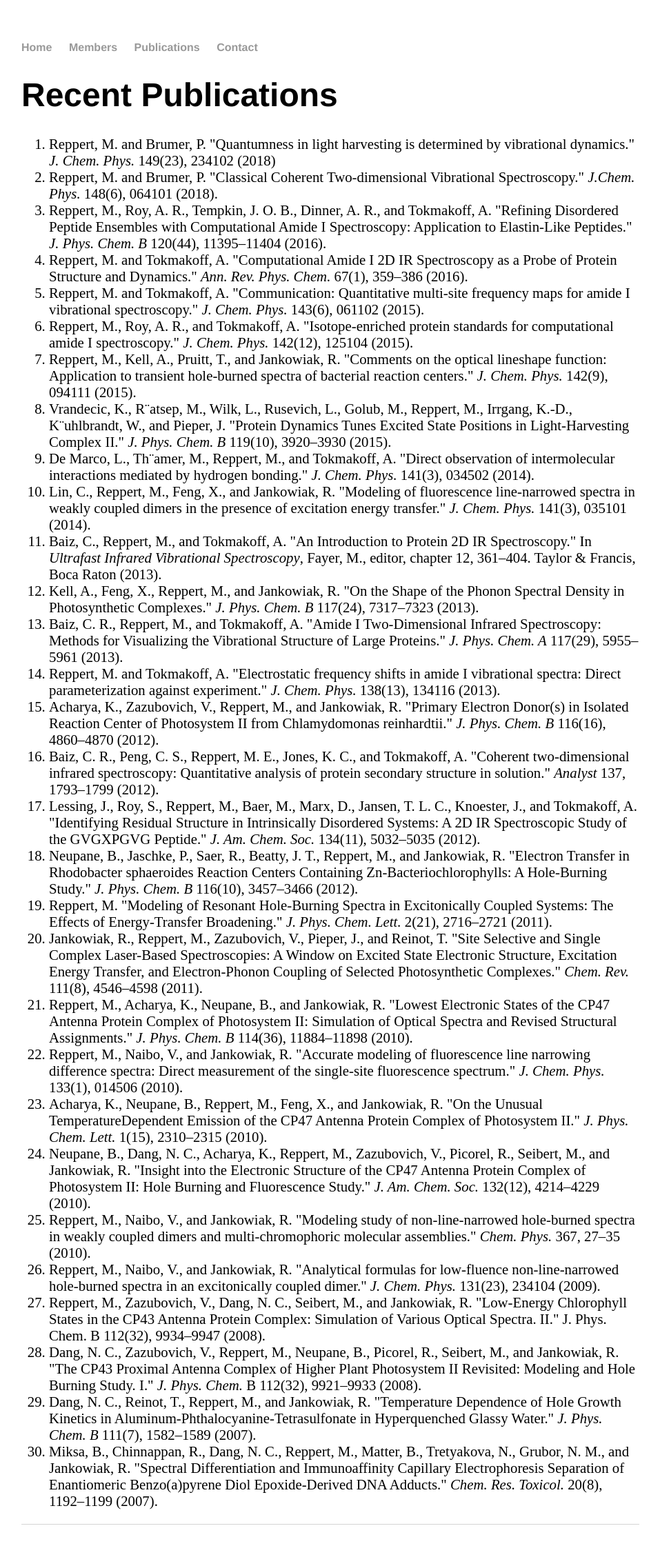
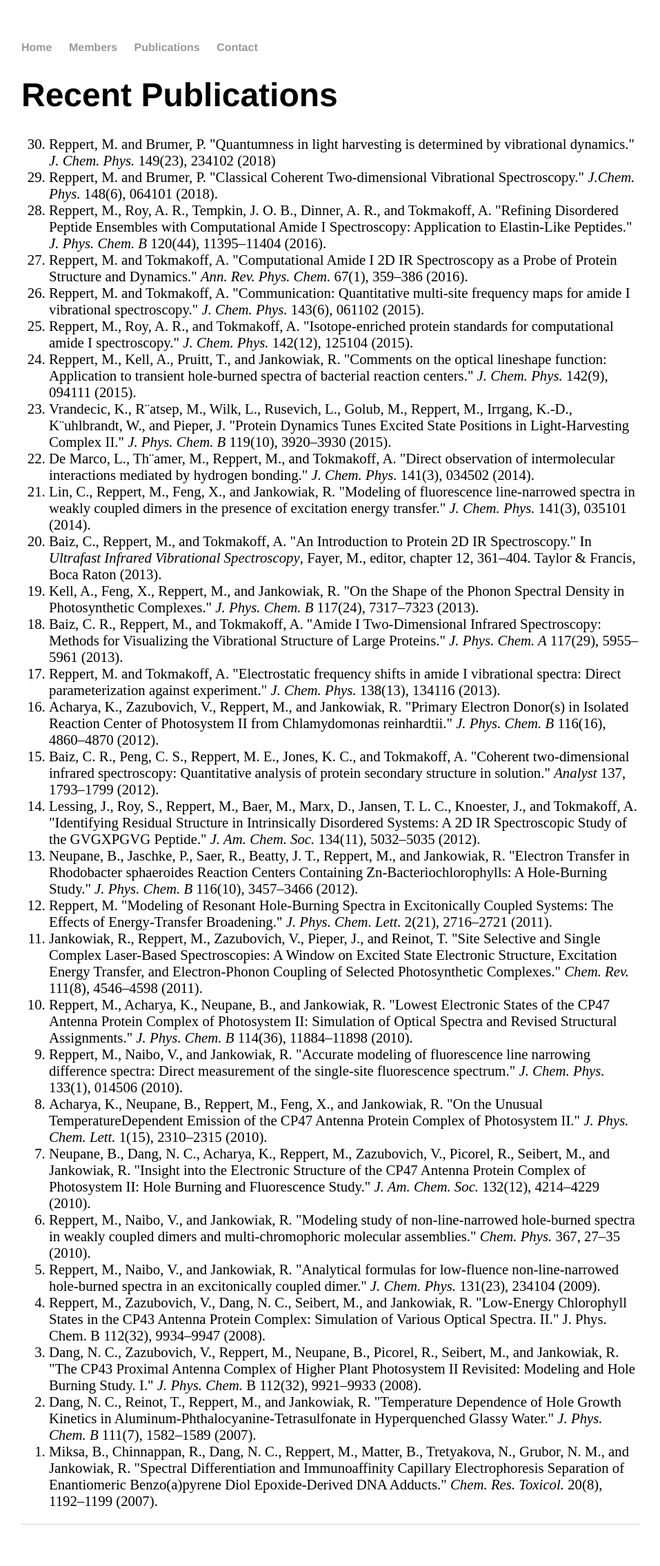
Before and after one commit to mreppert/mreppert.github.io, a Jekyll site: the page built from publications/index.html, in a window 1280 px wide. Shown: the whole page at 69% size, without its empty margins (161-1118 px from the left). Built offline with Jekyll 4.4.1, drawn with Linux system fonts in a browser that asks for light colours.

Commit message:
Update index.html

```diff
--- a/publications/index.html
+++ b/publications/index.html
@@ -9,7 +9,7 @@ title: Reppert Research Group
 
 <h1>Recent Publications</h1>
 
-<ol style="font-size:130%;" type="1">
+<ol reversed style="font-size:130%;" type="1">
   <li>Reppert, M. and Brumer, P. "Quantumness in light harvesting is determined by vibrational dynamics." <i>J. Chem. Phys.</i> 149(23), 234102 (2018)</li>
   <li>Reppert, M. and Brumer, P. "Classical  Coherent  Two-dimensional  Vibrational  Spectroscopy." <i>J.Chem. Phys.</i> 148(6), 064101 (2018).</li>
   <li>Reppert, M., Roy, A. R., Tempkin, J. O. B., Dinner, A. R., and Tokmakoff, A. "Refining Disordered
```
